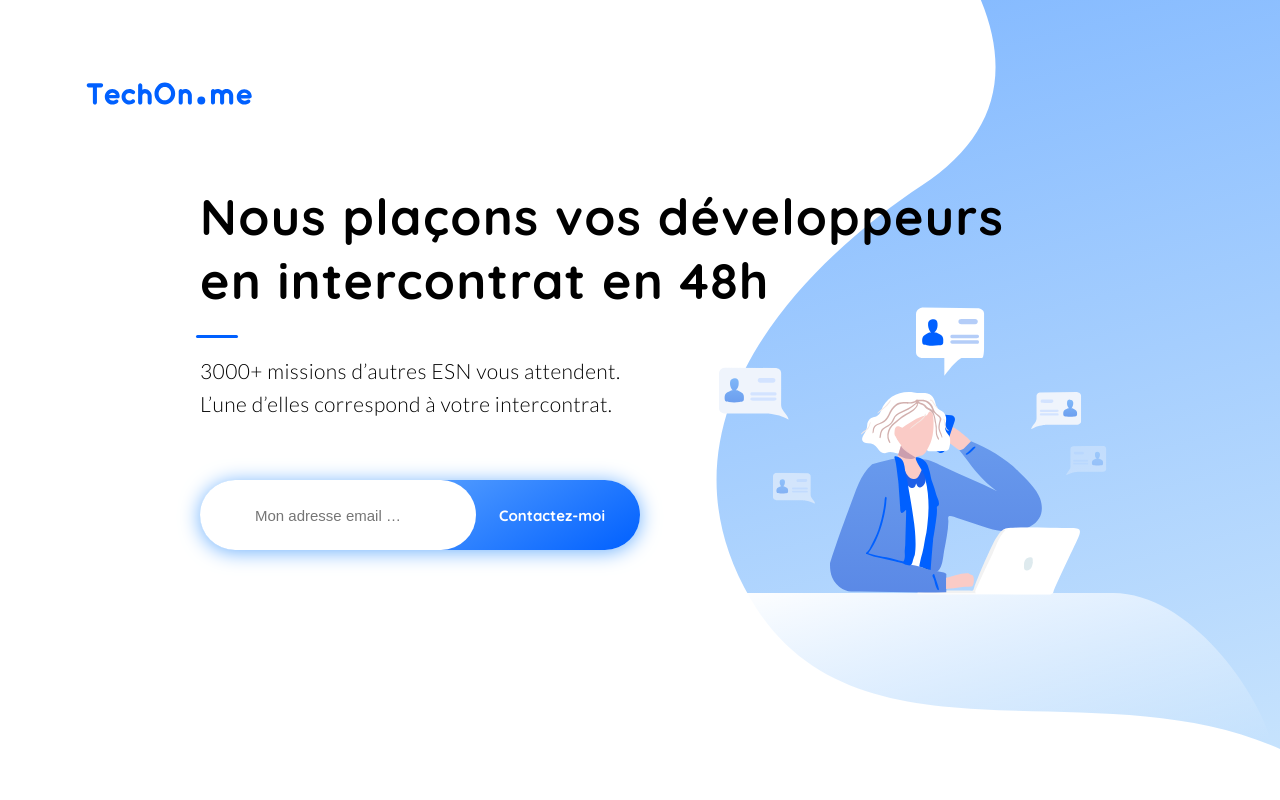
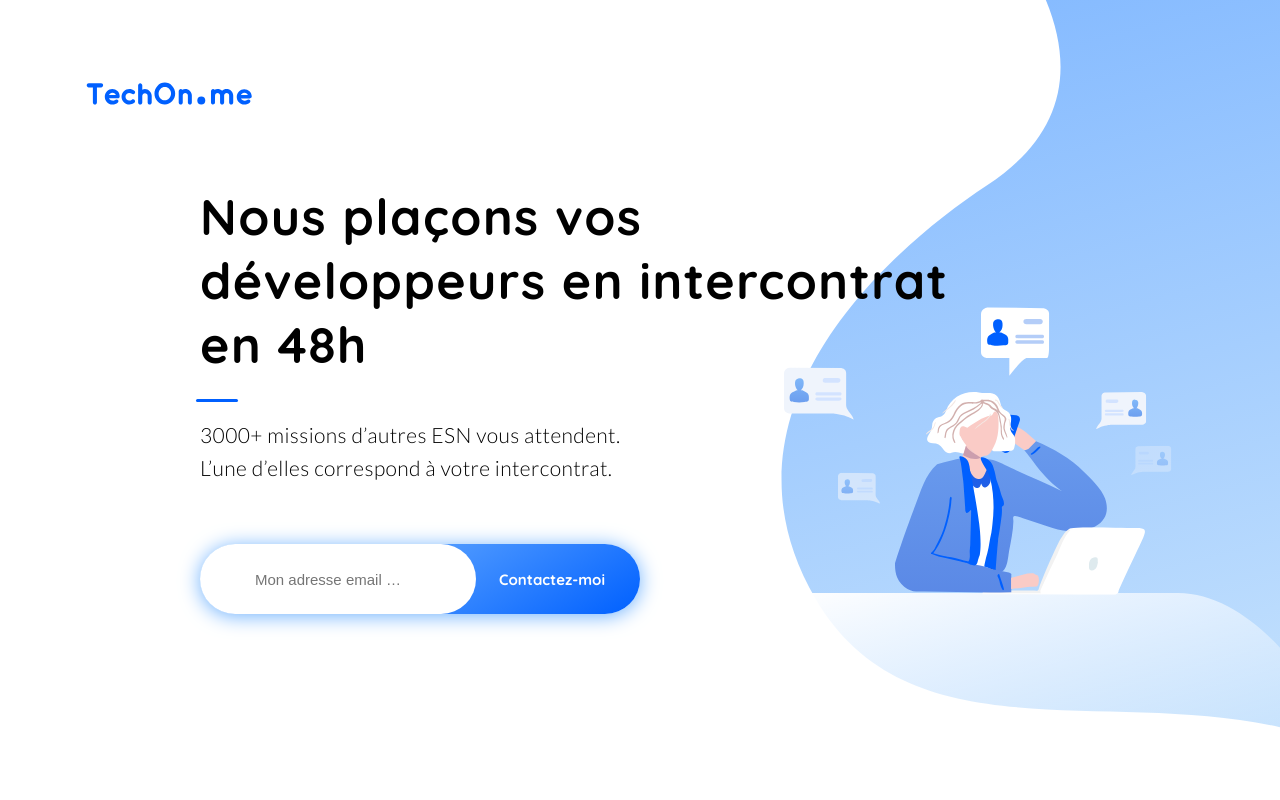
Before and after one commit to scbj/techonme-landing-page, a plain HTML site: page index.html in a window 1280 px wide. Shown: the top 800 px of the page. Drawn offline with Linux system fonts and the light colour scheme.

Commit message:
Implement 'desktop' breakpoint

```diff
--- a/assets/styles/_main.scss
+++ b/assets/styles/_main.scss
@@ -23,7 +23,8 @@ section.hero {
       small: 8.7em,
       medium: 11em,
       large: 12em,
-      extraLarge: 17em
+      extraLarge: 15em,
+      desktop: 17em
     );
     @include responsive (width, $widths);
 
--- a/assets/styles/index.scss
+++ b/assets/styles/index.scss
@@ -95,6 +95,14 @@ body {
       url(/assets/images/illustrations/fast-proposals.svg),
       url(/assets/images/illustrations/matching-algorithm.svg);
     background-position:
+      top 0 right -250px,
+      top 1219px right -115px,
+      top 1110px left -720px,
+      top 2470px right -191px;
+  }
+
+  @include mq(desktop) {
+    background-position:
       top 0 right -185px,
       top 1155px right -115px,
       top 1046px left -720px,
```
Also changed, not shown: assets/styles/index.css, 1 other file. Lines whose indentation alone changed are shown as unchanged.
